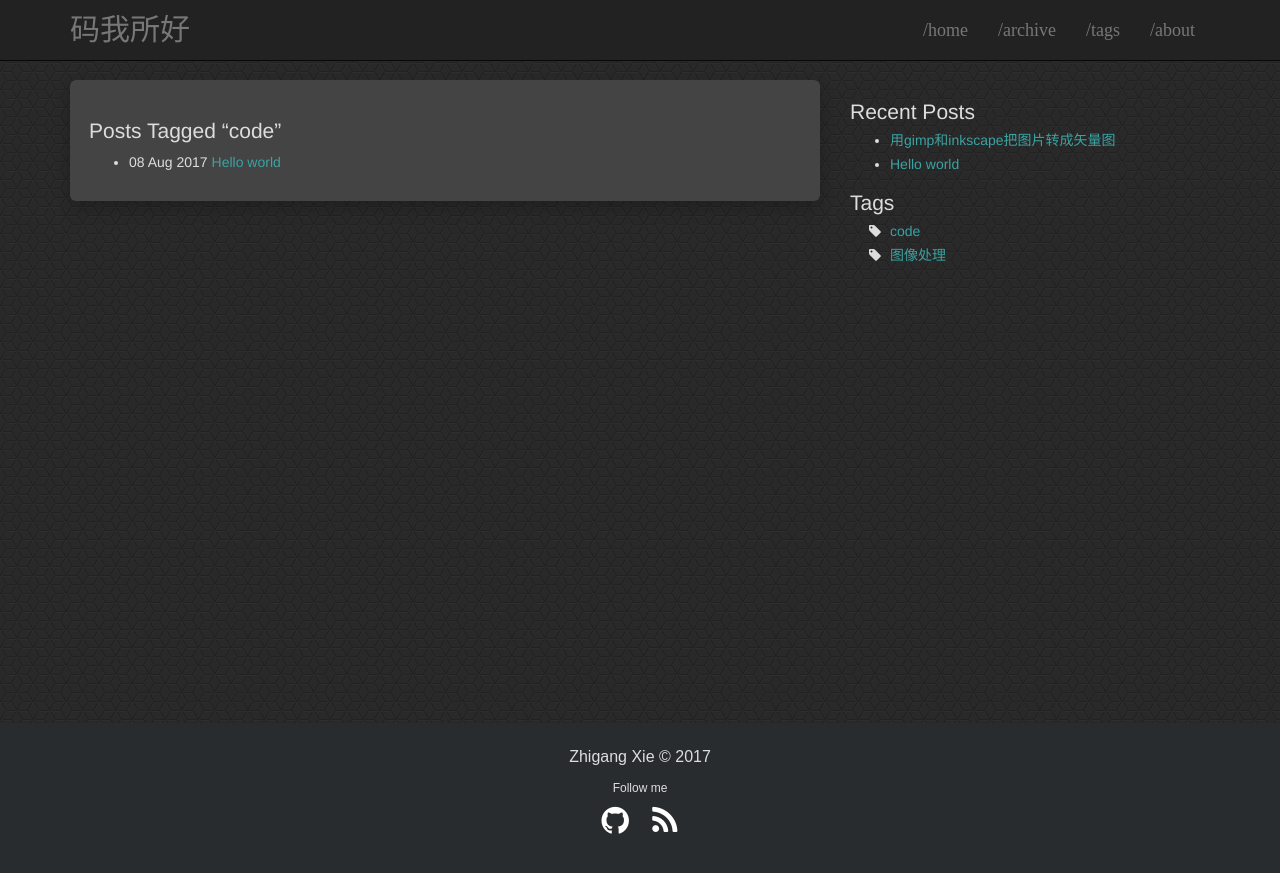
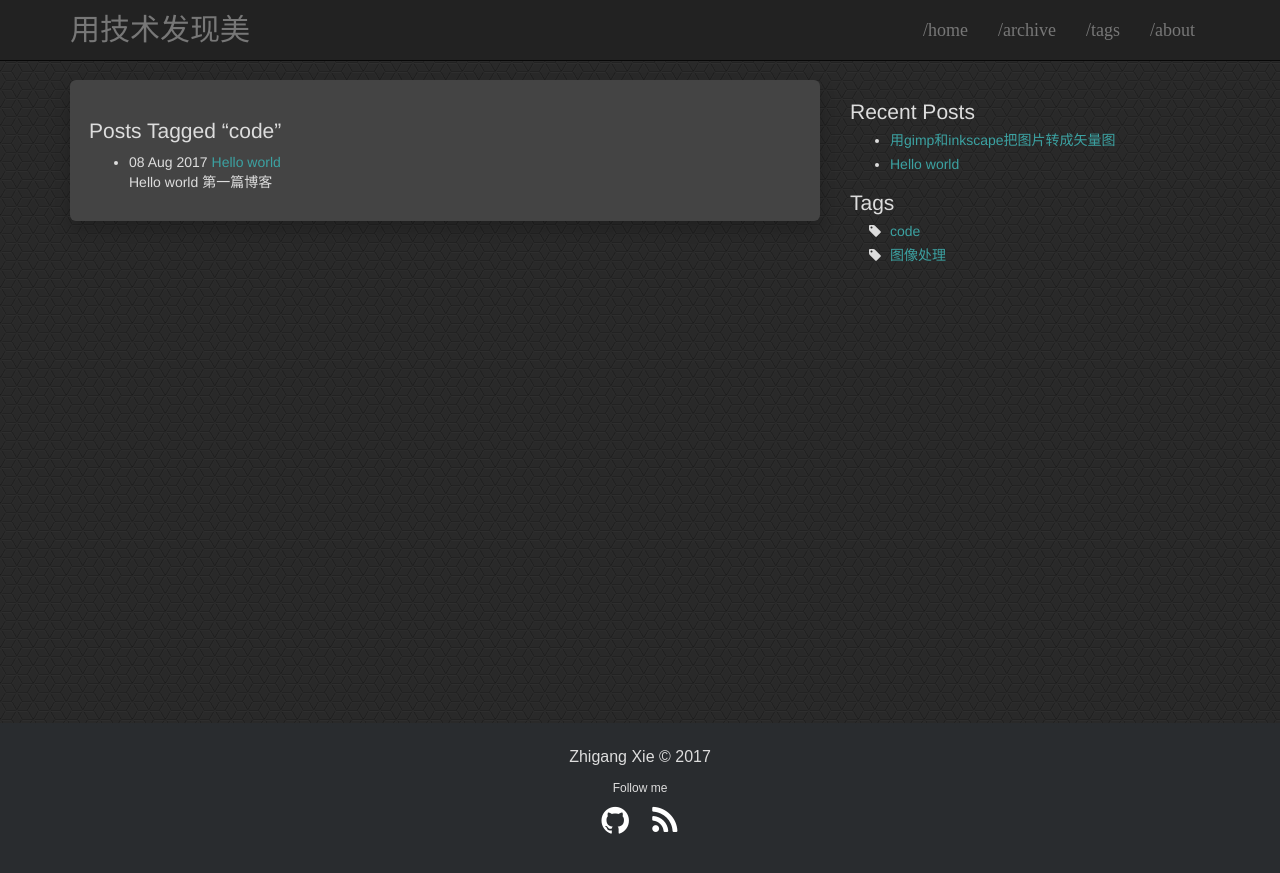
Before and after one commit to zighouse/blog, a Jekyll site: the page docs/tag/code/index.html, which Jekyll copies as it is, in a window 1280 px wide. Shown: the top 873 px of the page. Built offline with Jekyll 4.4.1, drawn with Linux system fonts in a browser that asks for light colours.

Commit message:
修正在github上无法使用tags插件导致的问题

```diff
--- a/docs/_config.yml
+++ b/docs/_config.yml
@@ -1,6 +1,6 @@
 # Jekyll configuration
 
-name: 码我所好
+name: 用技术发现美
 description: Software Developer
 encoding: utf-8
 
--- a/docs/tag/code/index.html
+++ b/docs/tag/code/index.html
@@ -1,22 +1,146 @@
----
-layout: page
----
+<html lang="en">
+
+<head>
+  <meta charset="UTF-8">
+  <title>Blog Name</title>
+  <meta name="theme-color" content="#222222" />
+  <meta name="viewport" content="width=device-width, initial-scale=1.0">
+  <script src="http://zighouse.github.io/blog/js/jquery.min.js"></script>
+  <script src="http://zighouse.github.io/blog/js/bootstrap.min.js"></script>
+  <script src="http://zighouse.github.io/blog/js/header.js"></script>
+  <script src="http://zighouse.github.io/blog/js/toc.js"></script>
+  <link href="http://zighouse.github.io/blog/css/bootstrap.min.css" rel="stylesheet">
+  <link href="http://zighouse.github.io/blog/css/theme.css" rel="stylesheet">
+  <link href="http://zighouse.github.io/blog/css/syntax.css" rel="stylesheet">
+  <link href="http://zighouse.github.io/blog/css/font-awesome/css/font-awesome.min.css" rel="stylesheet">
+</head>
+
+<body>
+
+
+
+
+
+
+  <nav class="navbar navbar-inverse navbar-fixed-top">
+    <div class="container">
+      <div class="navbar-header">
+        <button type="button" class="navbar-toggle" data-toggle="collapse" data-target=".navbar-collapse">
+          <span class="icon-bar"></span>
+          <span class="icon-bar"></span>
+          <span class="icon-bar"></span>
+        </button>
+        <a class="navbar-brand" href="http://zighouse.github.io/blog/">用技术发现美</a>
+      </div>
+      <div class="collapse navbar-collapse">
+        <ul class="nav navbar-nav">
+          <li><a href="http://zighouse.github.io/blog/">/home</a></li>
+          <li><a href="http://zighouse.github.io/blog/archive.html">/archive</a></li>
+          <li><a href="http://zighouse.github.io/blog/tags.html">/tags</a></li>
+          <li><a href="http://zighouse.github.io/blog/about.html">/about</a></li>
+        </ul>
+      </div>
+    </div>
+  </nav>
+
+
+<div class="wrapper">
+  <div class="content">
+    <div class="container container-center">
+      <div class="row">
+        <div class="col-md-8">
+          <div class="well">
             <div class="page-content wc-container">
+
   <div class="post">
-		<h1>tag: code</h1>
+    <h2 class="post_title">Posts Tagged &ldquo;code&rdquo;</h2>
     <ul>
-            {% for post in site.tags.code %}
-            <li>
-              <time datetime='{{ post.date | date: "%Y-%m-%d" }}'>{{ post.date | date_to_string }}</time>
-              &nbsp; <a href="{{ post.url }}">{{ post.title }}</a>
+
+
+
+
+
+
+
+
+
+
+
+
+
+
+
+
+
+
+
+
+
+
+
+          <li class="archive_list">
+            <time>08 Aug 2017</time>
+            <a class="archive_list_article_link" href='http://zighouse.github.io/blog/2017/08/my-first-blog'>Hello world</a>
+            <p>Hello world 第一篇博客</p>
           </li>
-            {% endfor %}
+
+
+
+
+
+
+
+
+
+
+
+
+
+
+
+
+
+
+
+
+
+
+
+
     </ul>
   </div>
 </div>
 
-<div class="post-footer">
-  <div class="column-full">
-    <h3><a href="{{ '/archive.html' | prepend: site.baseurl | prepend: site.url }}">Blog archive</a></h3>
           </div>
         </div>
+      </div>
+    </div>
+  </div>
+      <footer class="footer-distributed">
+      <div class="container">
+        <div class="footer">
+          <p>Zhigang Xie &copy; 2017</p>
+          <h6>Follow me</h6>
+
+<ul class="social-media">
+
+
+    <li>
+      <a title="zighouse on Github" href="https://github.com/zighouse" target="_blank"><i class="fa fa-github fa-2x"></i></a>
+    </li>
+
+
+    <li>
+      <a title="feed.xml RSS" href="/blog/feed.xml" target="_blank"><i class="fa fa-rss fa-2x"></i></a>
+    </li>
+
+
+</ul>
+
+        </div>
+      </div>
+    </footer>
+  </body>
+</html>
+
+</div>
```
Also changed, not shown: docs/_posts/2017-08-08-my-first-blog.md (+1 -0 lines), docs/_posts/2017-08-12-gimp-with-inkscape-create-svg.md (+1 -1 lines), docs/tag/图像处理/index.html (+136 -12 lines). Lines whose indentation alone changed are shown as unchanged.
